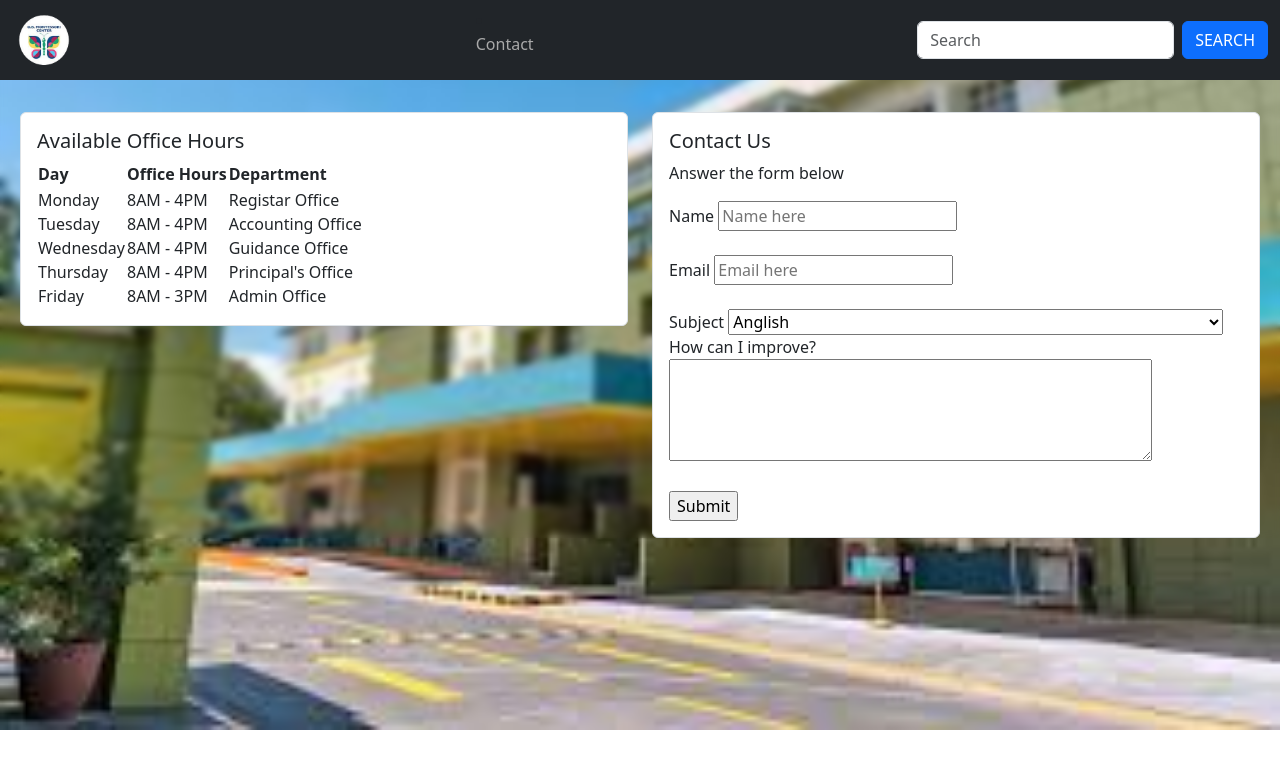
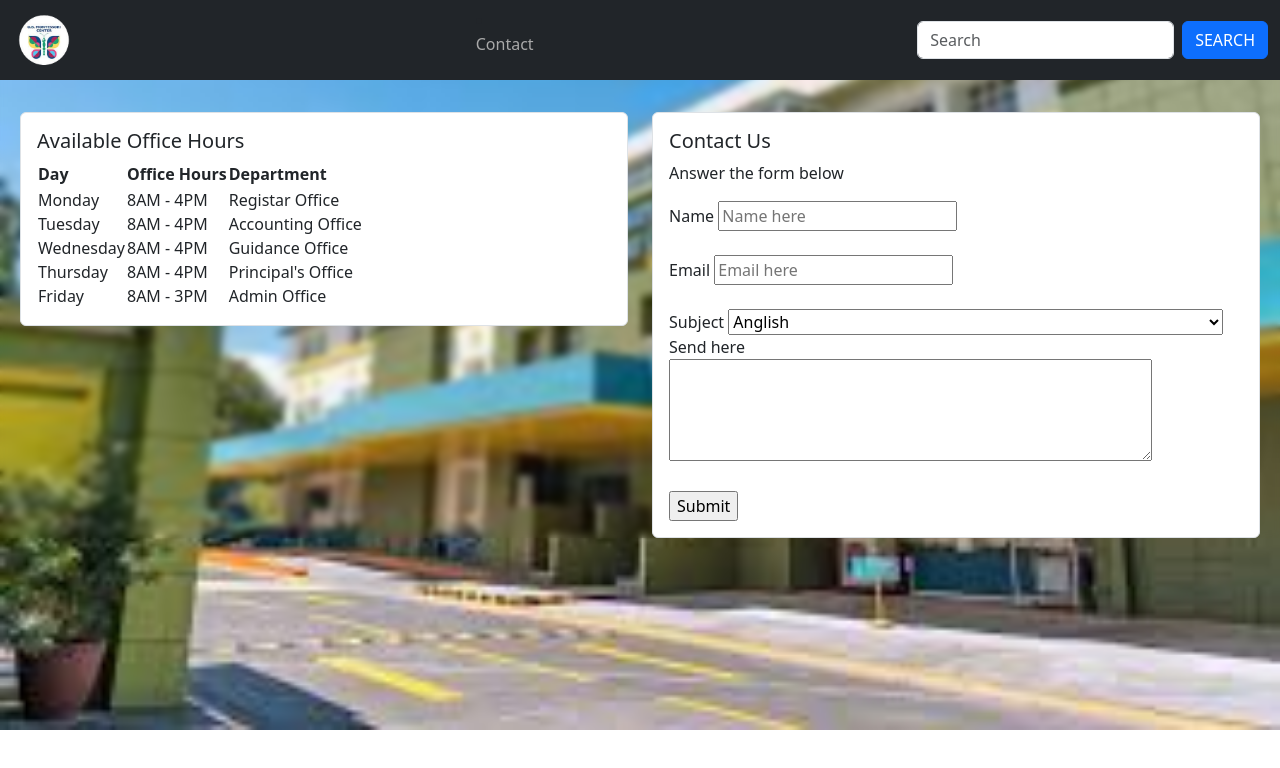
Before and after one commit to Bernaldez-Nathan-ProfessionalName/LP_ICT9Ruby_Q2SW2_Bernaldez_Nathan-, a plain HTML site: page index.html in a window 1280 px wide. Drawn offline with nearby package versions, Linux system fonts and the light colour scheme.

Commit message:
Fix HTML structure and improve form labels

```diff
--- a/index.html
+++ b/index.html
@@ -116,7 +116,7 @@ rel="stylesheet">
 						</option>
 						</select>
 
-<label for="feedback"> How can I improve? </label>
+<label for="feedback"> Send here </label>
 						<br>
 						<textarea id="feedback" name="feedback" rows="4"
 						cols="50"placeholder=" type here..."> </textarea>
@@ -142,4 +142,5 @@ rel="stylesheet">
     <script
 src="https://cdn.jsdelivr.net/npm/bootstrap@5.3.3/dist/js/bootstrap.bundle.min.js"></script>
 </body>
+
 </html>
```
